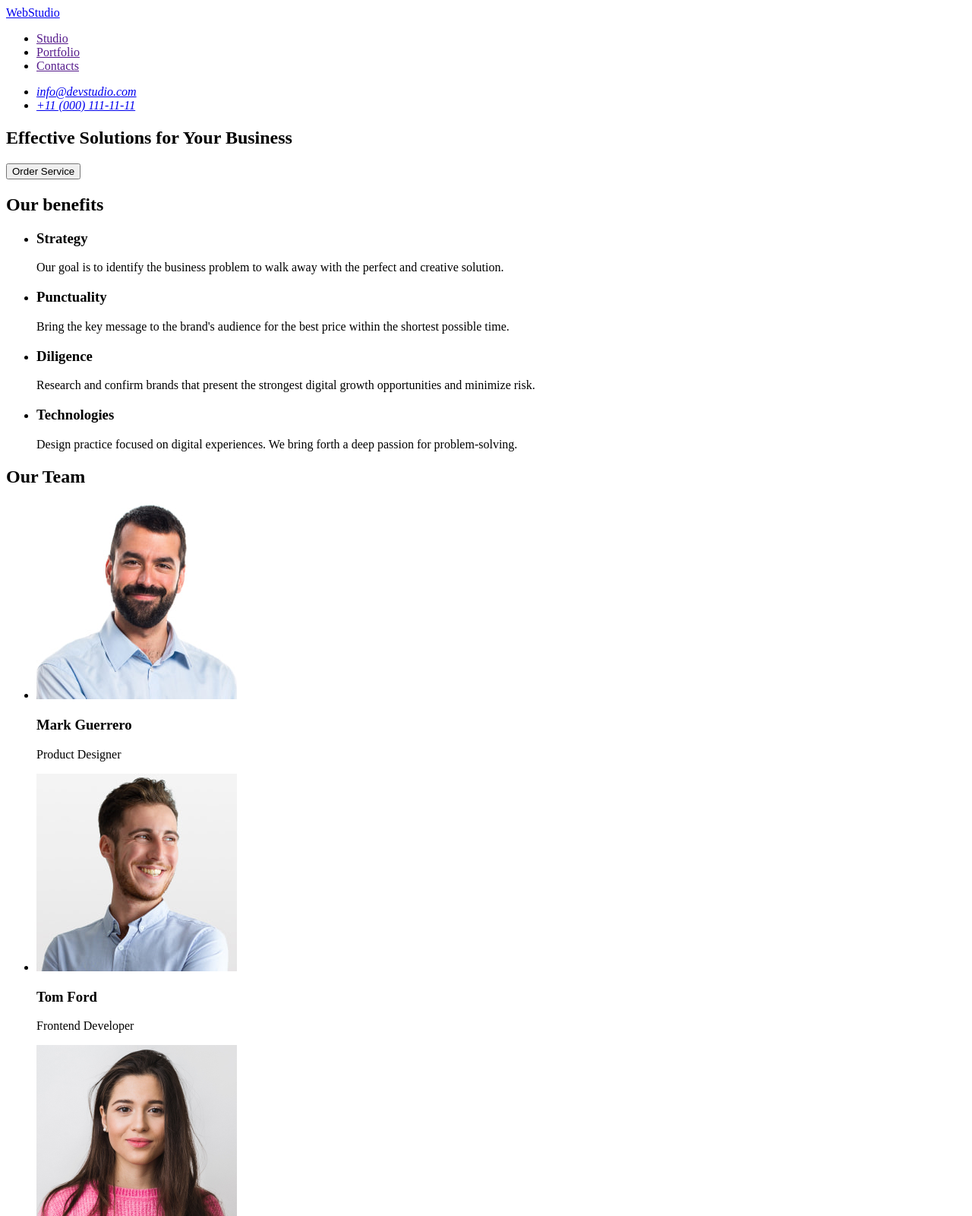
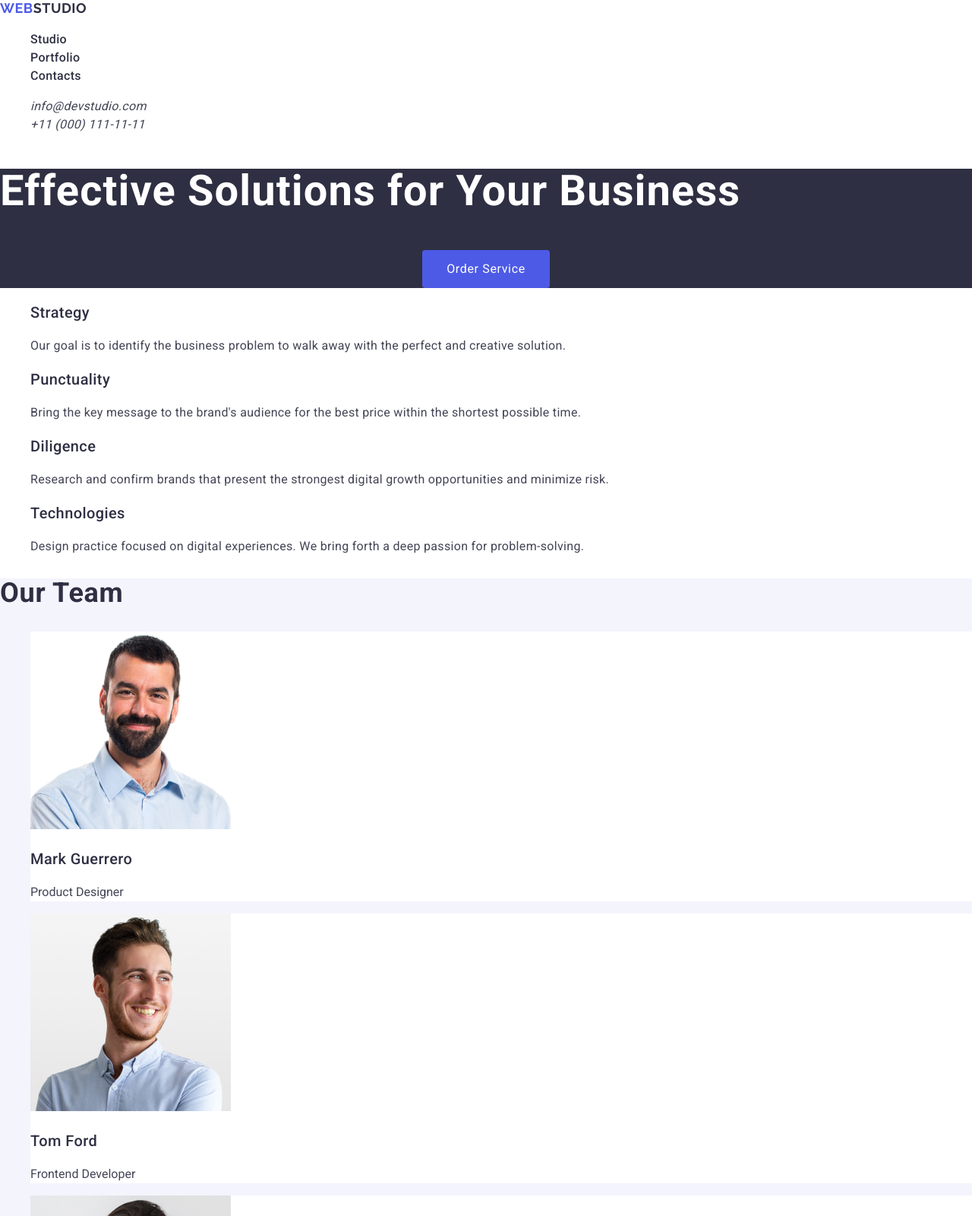
Before and after one commit to Yevheniiaa11/goit-markup-hw-06, a plain HTML site: page index.html in a window 1280 px wide. Shown: the top 1600 px of the page at 76% size. Drawn offline with nearby package versions, Linux system fonts and the light colour scheme.

Commit message:
css changes

```diff
--- a/css/styles.css
+++ b/css/styles.css
@@ -1,3 +1,204 @@
-.body{
-    font-family: "Roboto", "Raleway", sans-serif;
+/*#region base*/
+body{
+    font-family: 'Roboto', sans-serif;
+    color: #434455;
+    background-color: #fff;
+    font-size: 16px;
+    font-weight: 400;
+    line-height: 1.5;
 }
+
+ul, ol {
+    list-style-type: none;
+}
+
+a {
+    text-decoration: none;
+}
+
+
+button {
+    font-family: inherit;
+}
+
+.button {
+    background-color: #4D5AE5;
+    color: #FFFFFF;
+    cursor: pointer;
+    text-transform: capitalize;
+    text-align: center;
+    border: none;
+    border-radius: 4px;
+    padding: 16px 32px;
+    margin: 0 auto;
+    display: block;
+    letter-spacing: 0.64px;
+}
+
+.button:hover {
+    background-color: #404BBF;
+}
+
+.button:focus {
+    background-color: #404BBF;
+}
+
+/*#endregion base*/
+
+/*#region header*/
+.logo-dark{
+    font-family: "Raleway", sans-serif;
+    color: #2E2F42;
+    font-weight: 700;
+    font-size: 18px;
+    text-transform: uppercase;
+    text-decoration: none;
+    line-height: 1.17;
+    letter-spacing: 0.03em;
+}
+
+.logo-accent{
+    color: #4D5AE5;
+}
+
+
+.nav-item-link{
+    color: #2E2F42;
+    font-weight: 500;
+    font-size: 16px;
+    line-height: 1.5;
+    letter-spacing: 0.02em;
+
+}
+
+.nav-item-link:hover,
+.nav-item-link:focus{
+    color: #404BBF;
+
+}
+
+.nav-item-link:active{
+    text-decoration: underline;
+}
+
+
+.contact-item-link{
+    color: #434455;
+    font-weight: 400;
+    font-size: 16px;
+    line-height: 1.5;
+    letter-spacing: 0.02em;
+}
+
+.contact-item-link:hover,
+.contact-item-link:focus{
+    color: #404bbf;
+}
+/*#endregion*/
+
+/*#region main*/
+.main-section{
+    background-color: #2E2F42;
+}
+
+.main-title{
+    color: #FFFFFF;
+    font-weight: 700;
+    font-size: 56px;
+    letter-spacing: 0.02em;
+    line-height: 1.07;
+}
+/*#endregion*/
+
+/*#region benefits section*/
+
+.benefits-title{
+    color: #2E2F42;
+    font-weight: 500;
+    font-size: 20px;
+    line-height: 1.2;
+    letter-spacing: 0.02em;
+}
+
+.benefits-prgrph{
+    letter-spacing: 0.02em;
+}
+
+/*#endregion*/
+
+/*#region team section*/
+.team-section{
+    background-color: #F4F4FD;
+}
+
+.team-title{
+    color: #2E2F42;
+    font-size: 36px;
+    font-weight: 700px;
+    letter-spacing: 0.02em;
+    line-height: 1.11;
+
+}
+
+.team-card{
+    background-color: #fff;
+
+}
+
+.team-card-name{
+    color: #2E2F42;
+    font-weight: 500;
+    font-size: 20px;
+    letter-spacing: 0.02em;
+    line-height: 1.2;
+}
+/*#endregion*/
+
+/*#region portfolio section*/
+.portfolio-section{
+    background-color: #fff;
+}
+
+.portfolio-title{
+    color: #2E2F42;
+    font-size: 36px;
+    font-weight: 700px;
+    letter-spacing: 0.02em;
+    line-height: 1.11;
+
+}
+
+.portfolio-card{
+    background-color: #FFFFFF;
+}
+
+.portfolio-card-name{
+    color: #2E2F42;
+    font-weight: 500;
+    font-size: 20px;
+    letter-spacing: 0.02em;
+
+}
+/*#endregion*/
+
+/*#region footer*/
+.footer{
+    background-color: #2E2F42;
+}
+
+.footer-paragraph{
+    color: #F4F4FD;
+
+}
+
+.logo-light{
+    font-family: "Raleway", sans-serif;
+    color: #F4F4FD;
+    font-weight: 700;
+    font-size: 18px;
+    text-transform: uppercase;
+    text-decoration: none;
+    line-height: 1.17;
+    letter-spacing: 0.03em;
+}
+/*#endregion*/
--- a/index.html
+++ b/index.html
@@ -4,62 +4,65 @@
     <meta charset="UTF-8">
     <meta name="viewport" content="width=device-width, initial-scale=1.0">
     <title>WebStudio</title>
+    <link rel="stylesheet" href="https://cdnjs.cloudflare.com/ajax/libs/modern-normalize/3.0.1/modern-normalize.min.css">
     <link rel="stylesheet" href="./css/styles.css"/>
     <link href="https://fonts.googleapis.com/css2?family=Raleway:wght@700&family=Roboto:wght@400;500;700&display=swap" rel="stylesheet"/>
 
 </head>
 <body>
   <header>
-       <nav>
-          <a href="./index.html">WebStudio</a>
-          <ul>
-            <li><a href="">Studio</a></li>
-            <li><a href="">Portfolio</a></li>
-            <li><a href="">Contacts</a></li>
+       <nav class="nav-style">
+          <a class="logo-dark"
+          href="./index.html"><span class="logo-accent">Web</span>Studio
+          </a>
+          <ul class="nav-section">
+            <li class="nav-item"><a class="nav-item-link" href="#">Studio</a></li>
+            <li class="nav-item"><a class="nav-item-link" href="#">Portfolio</a></li>
+            <li class="nav-item"><a class="nav-item-link" href="#">Contacts</a></li>
           </ul>
        </nav>
-       <address>
+       <address class="nav-contact">
         <ul>
-            <li><a href="mailto:info@devstudio.com">info@devstudio.com</a></li>
-            <li><a href="tel:+110001111111">+11 (000) 111-11-11</a></li>
+            <li class="contact-item"><a class="contact-item-link" href="mailto:info@devstudio.com">info@devstudio.com</a></li>
+            <li class="contact-item"><a class="contact-item-link" href="tel:+110001111111">+11 (000) 111-11-11</a></li>
         </ul>
        </address>
   </header>
 
   <main>
 <!-- main section -->
-    <section>
-        <h1>Effective Solutions for Your Business</h1>
-        <button type="button">Order Service</button>
+    <section class="main-section">
+        <h1 class="main-title">Effective Solutions for Your Business</h1>
+        <button class="button" type="button">Order Service</button>
     </section>
 <!-- our benefits section -->
-    <section>
-        <h2>Our benefits</h2>
+    <section class="benefits-section">
+        <h2 hidden>Our benefits</h2>
         <ul>
-            <li>
-                <h3>Strategy</h3>
-                <p>
+            <li class="benefits-item">
+                <h3 class="benefits-title">Strategy</h3>
+                <p class="benefits-prgrph">
                     Our goal is to identify the business
                     problem to walk away with the perfect and creative solution.
                 </p>
             </li>
-            <li>
-                <h3>Punctuality</h3>
-                <p>
+            <li class="benefits-item">
+                <h3 class="benefits-title">Punctuality</h3>
+                <p class="benefits-prgrph">
                     Bring the key message to the brand's audience for the best
                     price within the shortest possible time.
                 </p>
             </li>
-            <li>
-                <h3>Diligence</h3>
-                <p>
+            <li class="benefits-item">
+                <h3 class="benefits-title">Diligence</h3>
+                <p class="benefits-prgrph">
                     Research and confirm brands that present the strongest
                     digital growth opportunities and minimize risk.
                 </p>
             </li>
-            <li>
-                <h3>Technologies</h3>
-                <p>
+            <li class="benefits-item">
+                <h3 class="benefits-title">Technologies</h3>
+                <p class="benefits-prgrph">
                     Design practice focused on digital experiences.
                     We bring forth a deep passion for problem-solving.
                 </p>
@@ -67,92 +70,94 @@
         </ul>
     </section>
 <!-- team section -->
-    <section>
-        <h2>Our Team</h2>
+    <section class="team-section">
+        <h2 class="team-title">Our Team</h2>
         <ul>
-            <li>
+            <li class="team-card">
                 <img
                     src="./images/team/mark.jpg"
                     alt="MarkGuerrero"
                     width="264"
                     height="260"
                 />
-                <h3>Mark Guerrero</h3>
+                <h3 class="team-card-name">Mark Guerrero</h3>
                 <p>Product Designer</p>
             </li>
-            <li>
+            <li class="team-card">
                 <img
                     src="./images/team/tom.jpg"
                     alt="TomFord"
                     width="264"
                     height="260"
                 />
-                <h3>Tom Ford</h3>
+                <h3 class="team-card-name">Tom Ford</h3>
                 <p>Frontend Developer</p>
             </li>
-            <li>
+            <li class="team-card">
                 <img
                     src="./images/team/camila.jpg"
                     alt="CamilaGarcia"
                     width="264"
                     height="260"
                  />
-                <h3>Camila Garcia</h3>
+                <h3 class="team-card-name">Camila Garcia</h3>
                 <p>Marketing</p>
             </li>
-            <li>
+            <li class="team-card">
                 <img
                     src="./images/team/daniel.jpg"
                     alt="DanielWilson"
                     width="264"
                     height="260"
                  />
-               <h3>Daniel Wilson</h3>
+               <h3 class="team-card-name">Daniel Wilson</h3>
                 <p>UI Designer</p>
             </li>
         </ul>
     </section>
 <!-- portfolio section -->
-    <section>
-        <h2>Our Portfolio</h2>
+    <section class="portfolio-section">
+        <h2 class="portfolio-title">Our Portfolio</h2>
         <ul>
-            <li>
+            <li class="portfolio-card">
                 <img src="./images/portfolio/banking.jpg" alt="Banking App" width="360" height="300">
-                <h3>Banking App</h3>
+                <h3 class="portfolio-card-name">Banking App</h3>
                 <p>App</p>
             </li>
-            <li>
+            <li class="portfolio-card">
                 <img src="./images/portfolio/payment.jpg" alt="Cashless Payment" width="360" height="300">
-                <h3>Cashless Payment</h3>
+                <h3 class="portfolio-card-name">Cashless Payment</h3>
                 <p>Marketing</p>
             </li>
-            <li>
+            <li class="portfolio-card">
                 <img src="./images/portfolio/maditation-app.jpg" alt="Meditation App" width="360" height="300">
-                <h3>Meditation App</h3>
+                <h3 class="portfolio-card-name">Meditation App</h3>
                 <p>App</p>
             </li>
-            <li>
+            <li class="portfolio-card">
                 <img src="./images/portfolio/taxi.jpg" alt="Taxi Service" width="360" height="300">
-                <h3>Taxi Service</h3>
+                <h3 class="portfolio-card-name">Taxi Service</h3>
                 <p>Marketing</p>
             </li>
-            <li>
+            <li class="portfolio-card">
                 <img src="./images/portfolio/screen-illustration.jpg" alt="Screen Illustrations" width="360" height="300">
-                <h3>Screen Illustrations</h3>
+                <h3 class="portfolio-card-name">Screen Illustrations</h3>
                 <p>Design</p>
             </li>
-            <li>
+            <li class="portfolio-card">
                 <img src="./images/portfolio/online-courses.jpg" alt="Online Courses" width="360" height="300">
-                <h3>Online Courses</h3>
+                <h3 class="portfolio-card-name">Online Courses</h3>
                 <p>Marketing</p>
             </li>
         </ul>
 
     </section>
   </main>
-  <footer>
-        <a href="./index.html">WebStudio</a>
-        <p>
+  <footer class="footer">
+        <a class="logo-light" href="./index.html">
+        <span class="logo-accent">Web</span>Studio
+        </a>
+        <p class="footer-paragraph">
             Increase the flow of customers and sales for your business
             with digital marketing & growth solutions.
         </p>
```
Also changed, not shown: prettier.json (added, +12 -0 lines).
